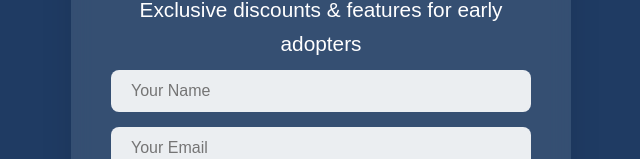
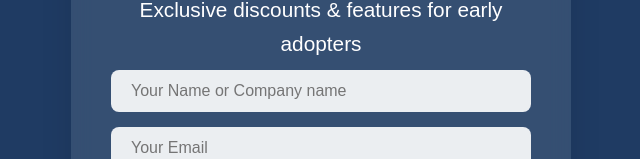
Before and after one commit to Ali1Ab/waitlist-soora, a plain HTML site: page index.html in a window 1280 px wide. Shown: the part 351-510 px from the top of the page, without its empty margins (319-959 px from the left). Drawn offline with Linux system fonts and the light colour scheme; a script that the page names is missing; a web font is replaced by a local one.

Commit message:
Update index.html

```diff
--- a/index.html
+++ b/index.html
@@ -142,7 +142,7 @@
         <p>Exclusive discounts & features for early adopters</p>
 
         <form class="launchlist-form" action="https://getlaunchlist.com/s/fSObqL" method="POST">
-            <input name="name" type="text" placeholder="Your Name" required>
+            <input name="name" type="text" placeholder="Your Name or Company name" required>
             <input name="email" type="email" placeholder="Your Email" required>
             <button type="submit">Join Waitlist</button>
         </form>
```
